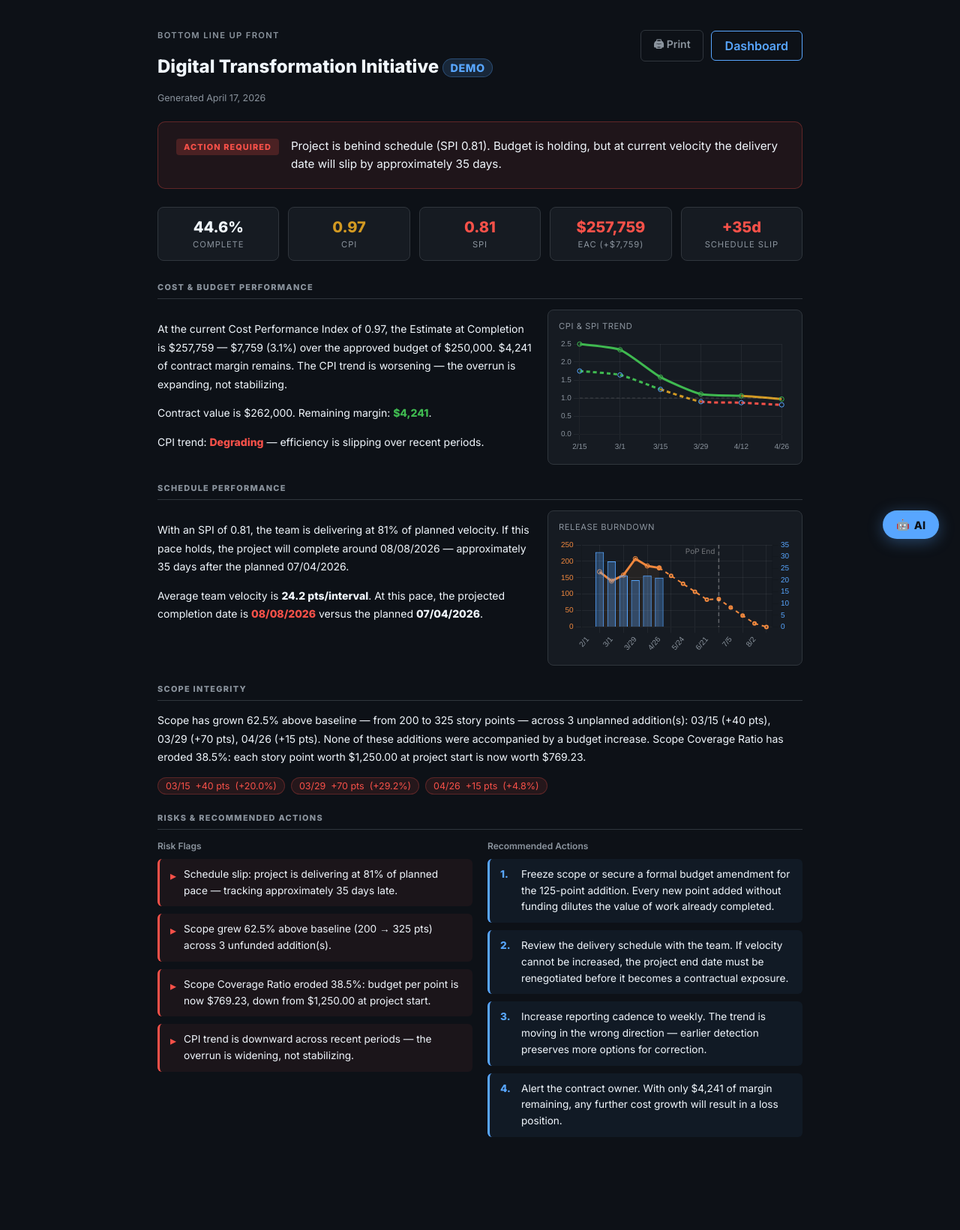
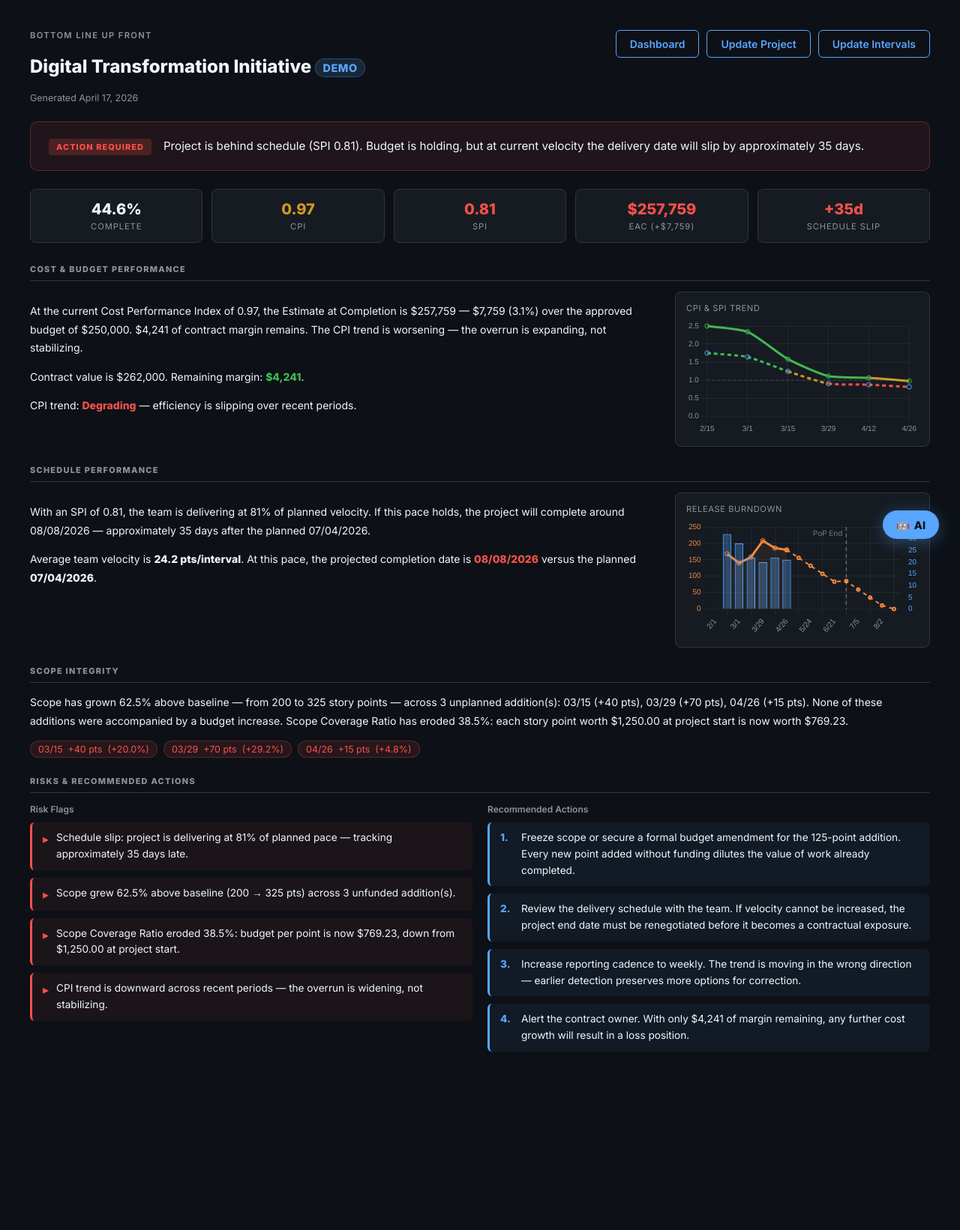
Before and after one commit to matthewnewell/BurnedValue, a Flask app: page /project/demo/bluf in a window 1280 px wide. Shown: the part 53-1694 px from the top of the page at 75% size. After the commit the page ends 1456 px from the top, so only its background shows below. Run offline with Flask 3, Linux system fonts and the light colour scheme.

Commit message:
Unify button bars on Dashboard and BLUF; BLUF full-width layout
- Dashboard button order: BLUF | Update Project | Update Intervals
- BLUF button order: Dashboard | Update Project | Update Intervals
- Remove print button from BLUF header
- Update Intervals on BLUF links to dashboard#intervals anchor
- Remove max-width: 860px from .bluf-wrap so BLUF expands to full window width like Dashboard

Co-Authored-By: Claude Sonnet 4.6 <noreply@anthropic.com>

```diff
--- a/templates/bluf.html
+++ b/templates/bluf.html
@@ -4,8 +4,6 @@
 <style>
 /* ── BLUF document styles ── */
 .bluf-wrap {
-    max-width: 860px;
-    margin: 0 auto;
     padding-bottom: 60px;
 }
 
@@ -263,8 +261,9 @@
             <div class="bluf-generated">Generated {{ now.strftime('%B %d, %Y') if now else '' }}</div>
         </div>
         <div class="header-actions">
-            <button onclick="window.print()" class="btn btn-ghost-neutral">🖨 Print</button>
-            <a href="{{ url_for('dashboard', project_id=project.id) }}" class="btn btn-outline-accent" style="font-size:1rem;font-weight:600;">Dashboard</a>
+            <a href="{{ url_for('dashboard', project_id=project.id) }}" class="btn btn-outline-accent">Dashboard</a>
+            <a href="{{ url_for('update_project', project_id=project.id) }}" class="btn btn-outline-accent">Update Project</a>
+            <a href="{{ url_for('dashboard', project_id=project.id) }}#intervals" class="btn btn-outline-accent">Update Intervals</a>
         </div>
     </div>
 
--- a/templates/dashboard.html
+++ b/templates/dashboard.html
@@ -68,9 +68,9 @@
             <button type="submit" class="btn btn-ghost-neutral" title="Restore demo to its original state">↺ Reset Demo</button>
         </form>
         {% endif %}
+        <a href="{{ url_for('bluf', project_id=project.id) }}" class="btn btn-outline-accent">BLUF</a>
         <a href="{{ url_for('update_project', project_id=project.id) }}" class="btn btn-outline-accent">Update Project</a>
         <a href="#intervals" class="btn btn-outline-accent">Update Intervals</a>
-        <a href="{{ url_for('bluf', project_id=project.id) }}" class="btn btn-outline-accent" style="font-size:1rem;font-weight:600;">BLUF</a>
     </div>
 </div>
 
```
